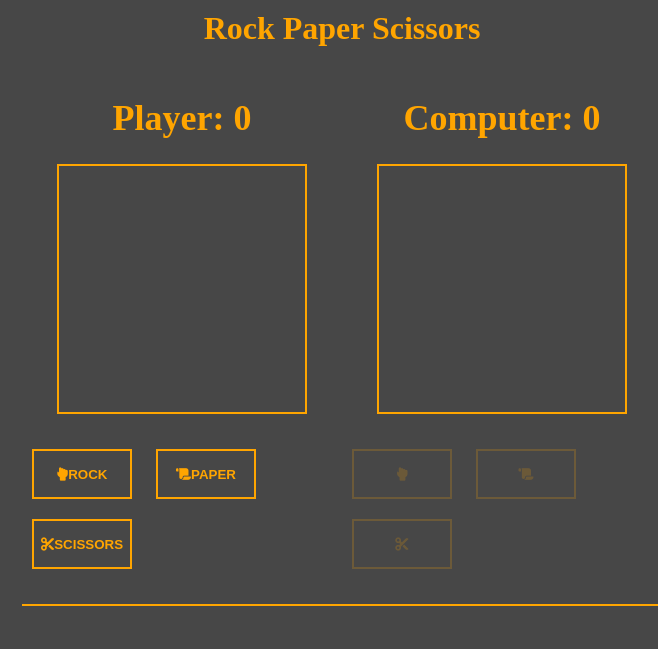
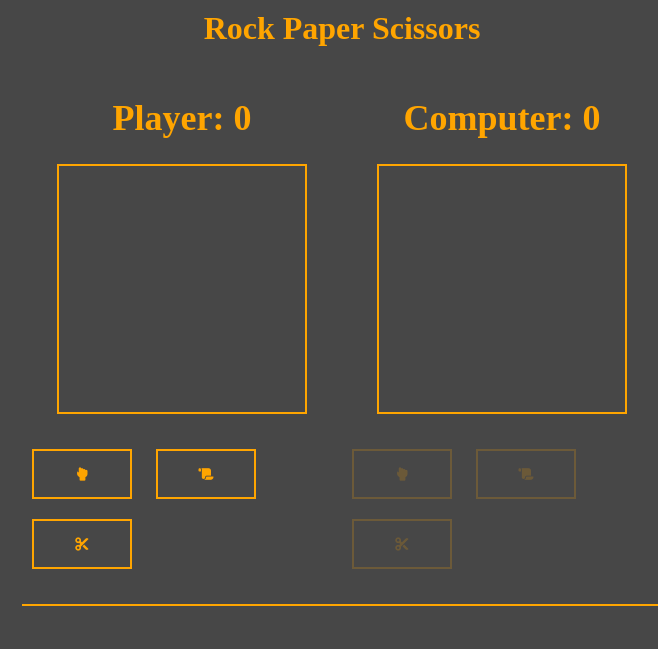
Before and after one commit to veles-rgb/rock-paper-scissors, a plain HTML site: page index.html in a window 1280 px wide. Shown: the whole page, without its empty margins (298-956 px from the left). Drawn offline with Linux system fonts and the light colour scheme.

Commit message:
Remove text from player buttons

```diff
--- a/index.html
+++ b/index.html
@@ -28,9 +28,9 @@
                 </div>
 
                 <div class="player-btns">
-                    <button id="rock" class="player-btn"><i class="fa-solid fa-hand-back-fist"></i>ROCK</button>
-                    <button id="paper" class="player-btn"><i class="fa-solid fa-scroll"></i>PAPER</button>
-                    <button id="scissors" class="player-btn"><i class="fa-solid fa-scissors"></i>SCISSORS</button>
+                    <button id="rock" class="player-btn"><i class="fa-solid fa-hand-back-fist"></i></button>
+                    <button id="paper" class="player-btn"><i class="fa-solid fa-scroll"></i></button>
+                    <button id="scissors" class="player-btn"><i class="fa-solid fa-scissors"></i></button>
                 </div>
             </div>
 
```
